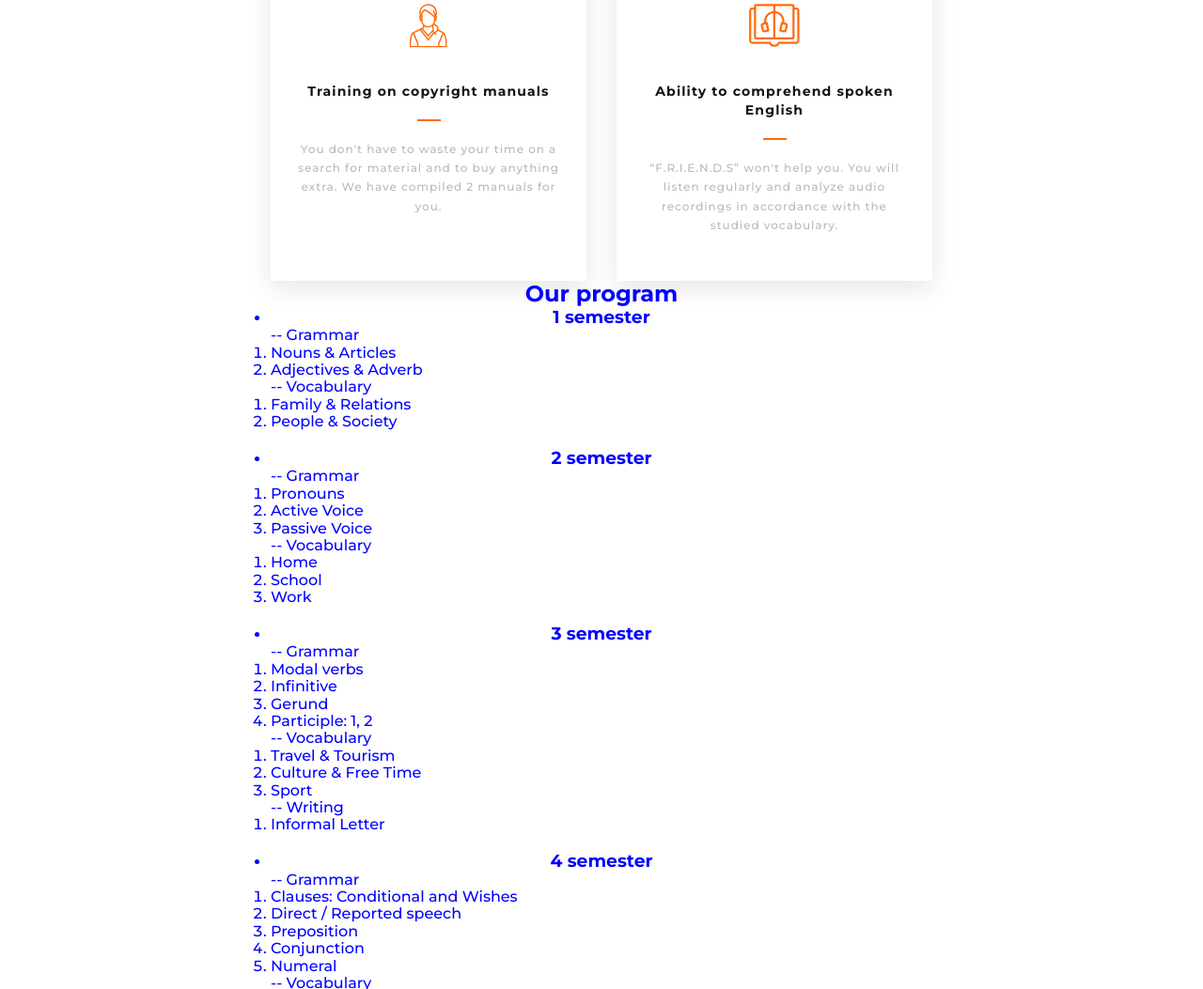
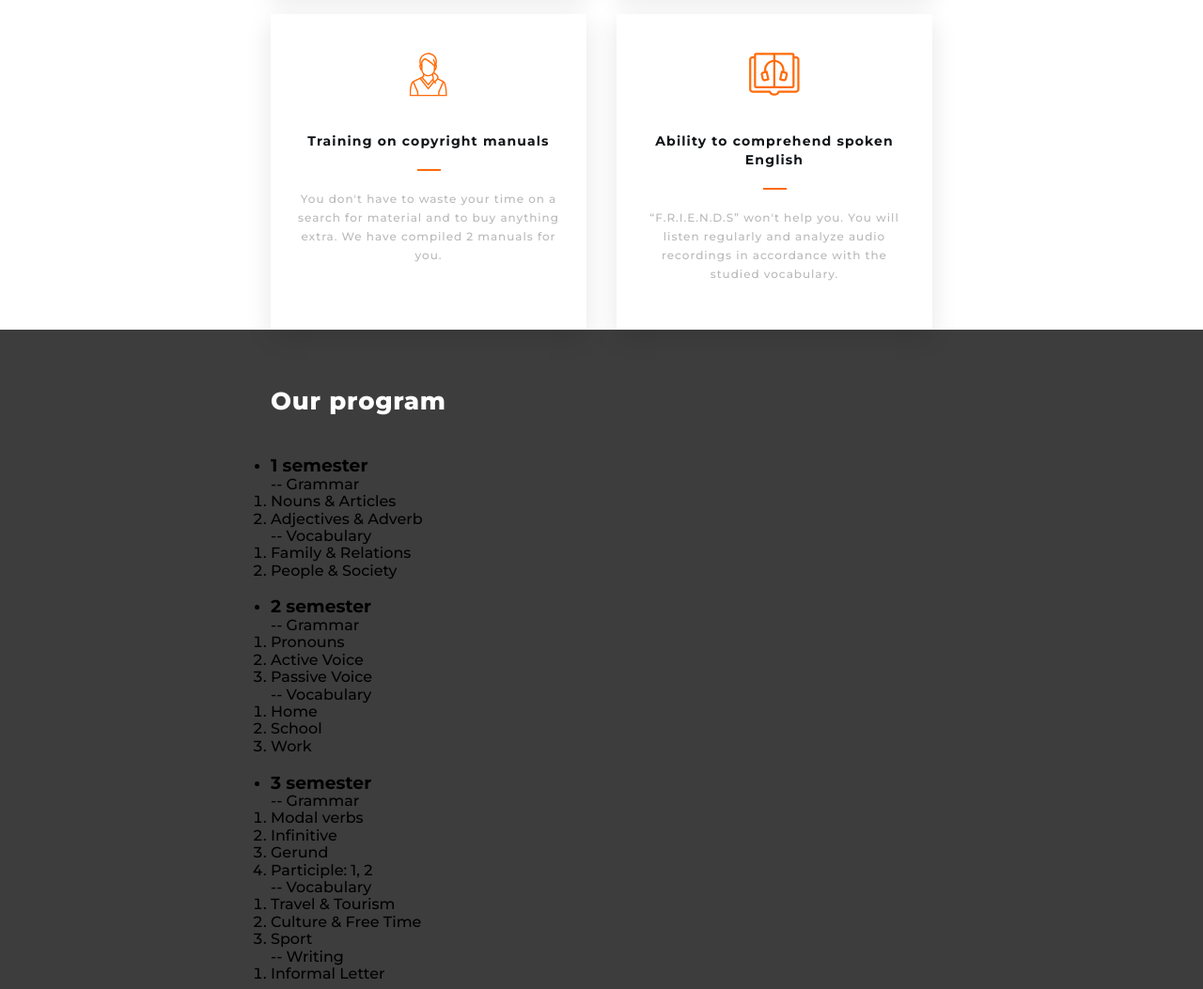
Before and after one commit to AngelTekkk/team_project_html-css_team-2, a website built with Parcel: page src/index.html in a window 1280 px wide. Shown: the part 1747-2800 px from the top of the page at 94% size. Built offline with nearby package versions, Linux system fonts and the light colour scheme.

Commit message:
Update _program.scss

```diff
--- a/src/sass/layouts/_program.scss
+++ b/src/sass/layouts/_program.scss
@@ -1,9 +1,71 @@
 .programs {
-    color: rgb(0, 0, 255);
-    // text-align: center;
+
+    background-color: $accent-text-color; //! $text-color
+    padding-top: 20px;
+    padding-bottom: 604px;
+
+    @include tablet {
+        padding-top: 60px;
+        padding-bottom: 364px;
+    }
+
+    // &__container {
+    //     @include tablet {
+    //         display: flex;
+    //         flex-wrap: wrap;
+    //         justify-content: space-between;
+    //     }
+    // }
+
+    &__title {
+        @include title;
+        // width: 280px;
+        // width: 100%;
+        margin-bottom: 40px;
+        text-align: center;
+        color: $white-color;
+
+        @include tablet {
+            // width: 320px;
+            text-align: left;
+        }
+
+        @include desktop {
+            // width: 560px;
+            font-size: 58px;
+        }
+    }
+
+    // &__text {
+    //     @include font(500, 14px, 1.57, 00.08em);
+    //     color: $text-color;
+
+    //     @include desktop {
+    //         font-size: 20px;
+    //         line-height: 1.649;
+    //     }
+    // }
+
+    // &__pre-title {
+    //     @include font(700, 14px, 1.57, 00.08em);
+    //     margin-bottom: 40px;
+
+    //     @include tablet {
+    //         margin-bottom: 48px;
+    //     }
+
+    //     @include desktop {
+    //         font-size: 20px;
+    //         line-height: 1.649;
+    //     }
+
+    //     &--accent {
+    //         @include mobile-upto-desktop {
+    //             display: block;
+    //             color: $accent-color;
+    //         }
+    //     }
+    // }
+
+
 }
-
-.programs h1, h2, h3  {
-    text-align: center;
-    color: currentColor;
-}
```
